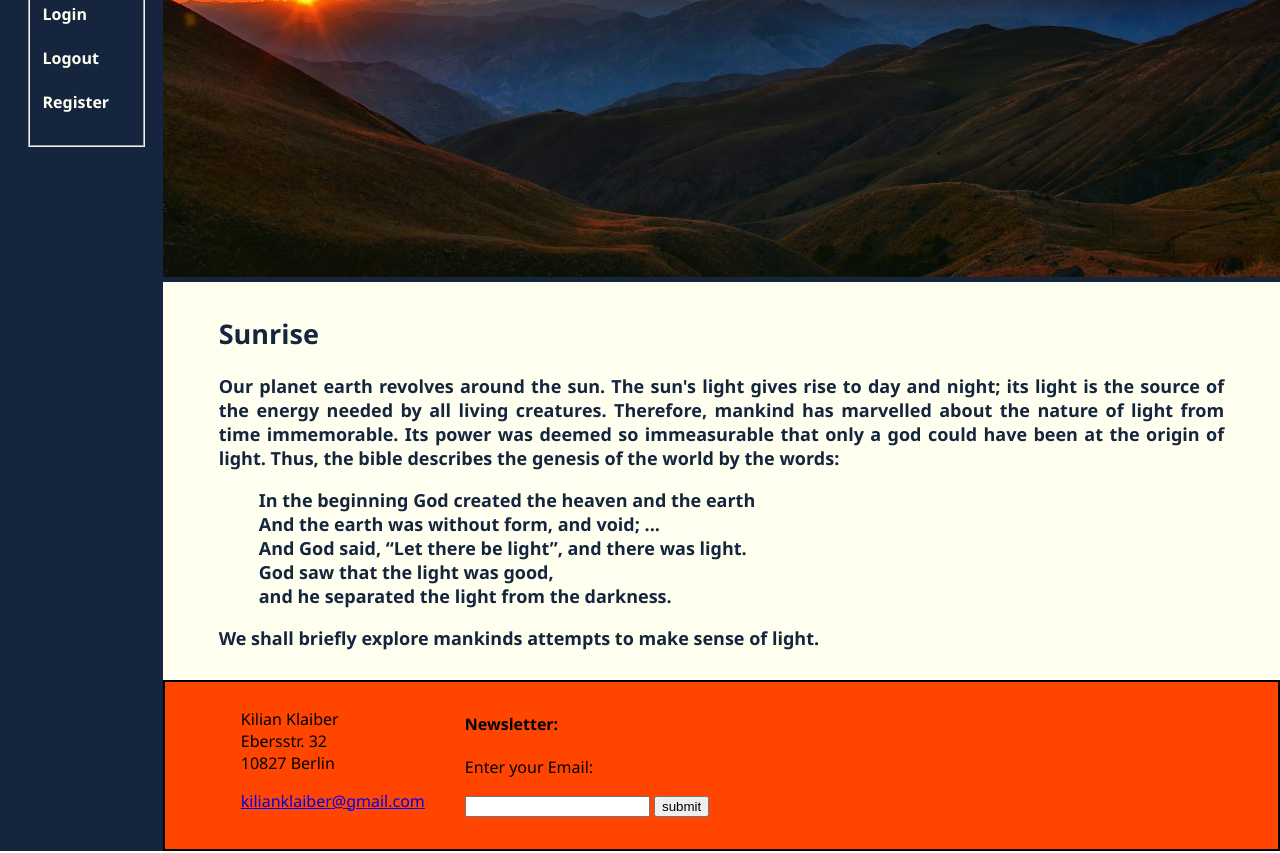
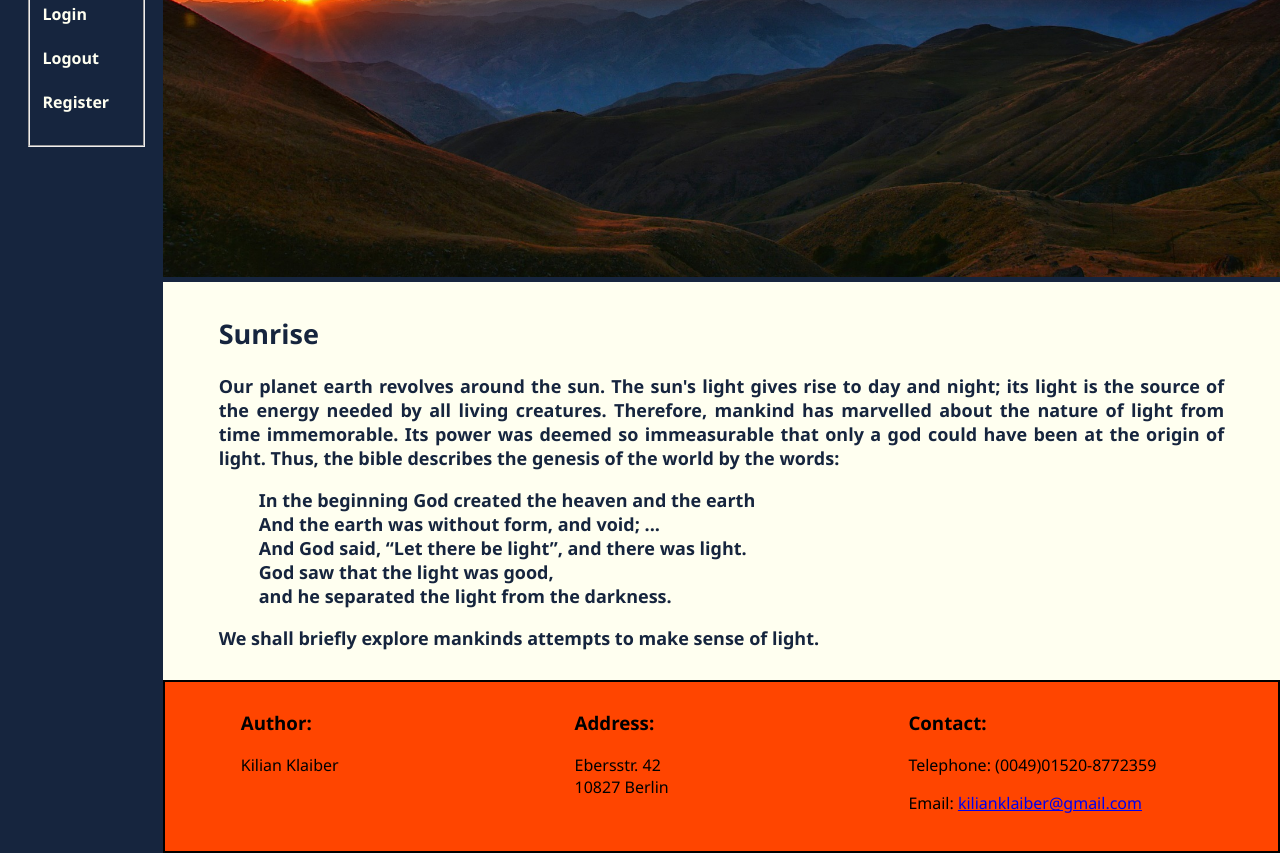
Before and after one commit to KilianKlaiber/Brief_History_of_Light, a plain HTML site: page index.html in a window 1280 px wide. Shown: the part 613-1466 px from the top of the page. Drawn offline with Linux system fonts and the light colour scheme.

Commit message:
changed footer in index.html main

```diff
--- a/css/style.css
+++ b/css/style.css
@@ -138,7 +138,7 @@ main div footer {
   padding-left: 5%;
   padding-bottom: 1%;
   display: flex;
-  justify-content: space-around;
+  justify-content:left;
 }
 
 main div footer address {
--- a/index.html
+++ b/index.html
@@ -85,25 +85,21 @@
         </article>
 
         <footer>
-          <address>
-            <p>
-              Kilian Klaiber <br>
-              Ebersstr. 32 <br>
-              10827 Berlin
-            </p>
-            <p>
-              <a href="mailto:kilianklaiber@gmail.com" target="_blank"
-                >kilianklaiber@gmail.com</a
-              >
-            </p>
-          </address>
+            <div>
+              <h3>Author:</h3>
+              <p>Kilian Klaiber</p>
+            </div>
+            <div>
+              <h3>Address:</h3>
+              <p>Ebersstr. 42 <br>
+              10827 Berlin</p>
+            </div>
+            <div>
+              <h3>Contact:</h3>
+              <p>Telephone: (0049)01520-8772359</p>
+              <p>Email: <a href="mailto:kilianklaiber@gmail.com" target="_blank">kilianklaiber@gmail.com</a></p>
+            </div>
 
-          <div>
-            <h4>Newsletter:</h4>
-            <p>Enter your Email:</p>
-            <input type="email" name="email">
-            <input type="submit" value="submit">
-          </div>
         </footer>
       </div>
     </main>
```
